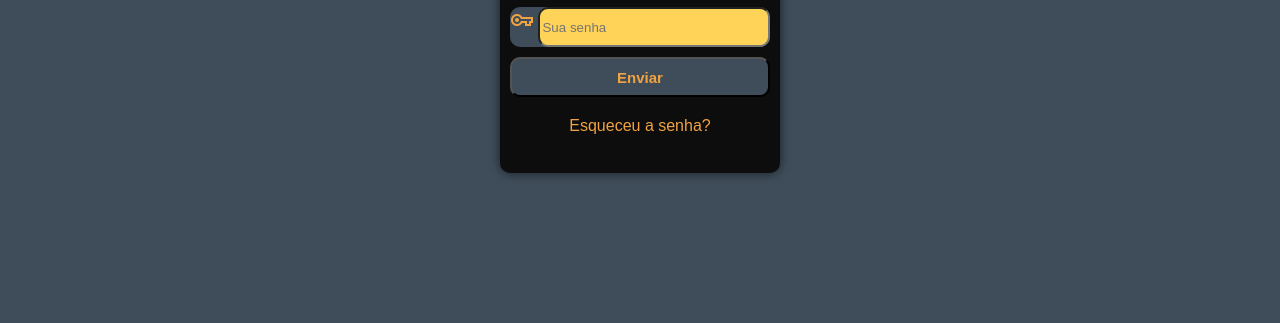
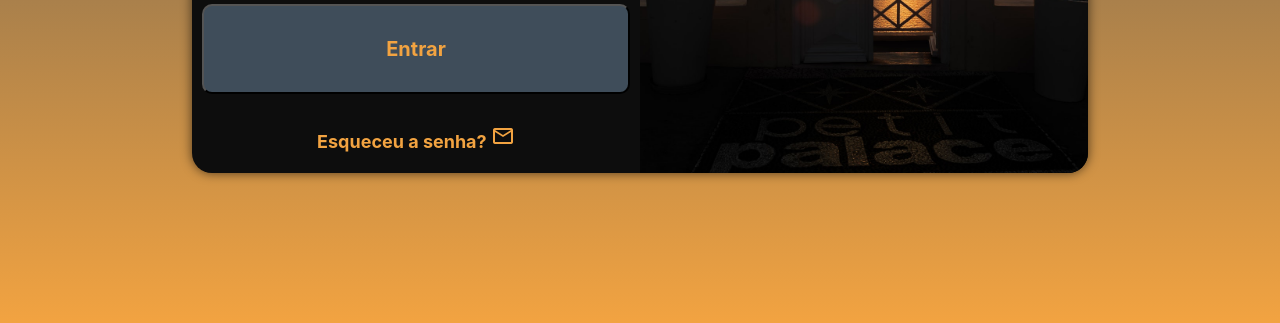
Before and after one commit to fabioskb/projeto-login, a plain HTML site: page index.html in a window 1280 px wide. Shown: the part 477-800 px from the top of the page. Drawn offline with nearby package versions, Linux system fonts and the light colour scheme.

Commit message:
Finalização do projeto Tela de Login

```diff
--- a/estilos/media-query.css
+++ b/estilos/media-query.css
@@ -1,11 +1,17 @@
 @charset "UTF-8";
+
+
 
 /* Versão Tablet */
 
 @media screen and (min-width: 768px) and (max-width: 992px) {
 
+    main {
+        background: linear-gradient(to bottom, var(--amanhecer), var(--tarde));
+    }
+
     section#login {
-        width: 70vw;
+        width: 80vw;
         height: 500px;
     }
 
@@ -13,7 +19,6 @@
         float: left;
         width: 30%;
         height: 500px;
-        border-radius: 10px 0px 0px 10px;
     }
 
     div#form {
@@ -27,23 +32,104 @@
 
     div#form>p {
         padding: 10px;
+        font-size: 17px;
+    }
+
+    span#icon-user, span#icon-key {
+        width: 50px;
+        height: 88px;
+        font-size: 35px;
+        padding: 23px 10px;
     }
 
     .box {
-        width: 46.4vw;
+        width: 100%;
         height: 90px;
+        padding-right: 0px;
     }
 
     .box input {
-        width: 42.6vw;
+        width: calc(100% - 54.5px);
         height: 90px;
+        transform: translate(0%, -7%);
+        font-size: 17px;
     }
 
     div#form > form>.button>input {
         height: 90px;
+        font-size: 19px;
     }
 
     div#form > form a {
-        margin: 40px 0px;
+        margin: 30px 0px;
+        font-size: 18px;
     }
 }
+
+/* Versão para telas acima de 992px*/
+@media screen and (min-width: 992px) {
+
+    main {
+        background: linear-gradient(to bottom, var(--amanhecer), var(--tarde));
+    }
+
+    section#login {
+        width: 70vw;
+    }
+
+    div#foto {
+        float: right;
+        width: 50%;
+        height: 500px;
+    }
+
+    div#form {
+        float: left;
+        width: 50%;
+        height: 500px;
+    }
+
+    .box input {
+        width: 90%;
+    }
+
+    div#form>h1 {
+        padding: 10px;
+        font-size: 26px;
+    }
+
+    div#form>p {
+        padding: 10px;
+        font-size: 17px;
+    }
+
+    .box {
+        width: 100%;
+        height: 90px;
+        padding-right: 0px;
+    }
+
+    span#icon-user, span#icon-key {
+        width: 50px;
+        height: 88px;
+        font-size: 35px;
+        padding: 23px 10px;
+    }
+
+    .box input {
+        width: calc(100% - 54.5px);
+        height: 90px;
+        transform: translate(0%, -7%);
+        font-size: 17px;
+    }
+
+    div#form > form>.button>input {
+        height: 90px;
+        font-size: 20px;
+    }
+
+    div#form > form a {
+        margin: 30px 0px;
+        font-size: 18px;
+    }
+}
--- a/estilos/style.css
+++ b/estilos/style.css
@@ -16,7 +16,7 @@
 }
 
 * {
-    font-family: Arial, Helvetica, sans-serif;
+    font-family: -apple-system, BlinkMacSystemFont, 'Segoe UI', Roboto, Oxygen, Ubuntu, Cantarell, 'Open Sans', 'Helvetica Neue', sans-serif;
     padding: 0px;
     margin: 0px;
     box-sizing: border-box;
@@ -36,19 +36,20 @@ main {
 }
 
 section#login {
-    position: absolute;
-    top: 50%;
-    left: 50%;
-    transform: translate(-50%, -50%);
+    position: absolute;                             /*|--------------------------|*/
+    top: 50%;                               /* <--- /*|                          |*/
+    left: 50%;                                      /*|  Centraliza a <section>  |*/
+    transform: translate(-50%, -50%);               /*|--------------------------|*/
 
     display: block;
     background-color: var(--noite);
     width: 280px;
     height: 500px;
     box-shadow: 0px 0px 11px rgba(0, 0, 0, 0.623);
-    border-radius: 10px;
+    border-radius: 20px;
+    overflow: hidden;
 
-    transition: width .3s, height .3s;
+    transition: width .5s, height .5s;
     transition-timing-function: ease;
 }
 
@@ -71,14 +72,22 @@ div#form h1 {
     text-align: center;
 }
 
-label>span#icon-user,
+label {
+    display: none;
+}
+
+span#icon-user,
 span#icon-key {
     color: var(--tarde);
-    /* margin-top: 11px; */
-    /* padding-bottom: -2px; */
+    /* background-color: black; */
+    font-size: 30px;
+    width: 40px;
+    padding: 5px;
 }
 
 .box {
+    width: 100%;
+    height: 40px;
     background-color: var(--amanhecer);
     margin: 10px 0px;
     border-radius: 10px;
@@ -91,34 +100,11 @@ span#icon-key {
 
 .box input {
     height: 40px;
-    width: 89%;
+    width: calc(100% - 45px);
+    transform: translate(0%, -24%);
     padding-left: 2px;
     border-radius: 10px;
 }
-/*
-.box>input#iuser {
-    position: absolute;
-    top: 302.5px;
-    display: block;
-    margin-left: 30px;
-    margin-top: -19px;
-    width: 82%;
-    height: 40px;
-    padding-left: 3px;
-    border-radius: 10px;
-} */
-/*
-.box>input#ipass {
-    position: absolute;
-    top: 352.5px;
-    display: block;
-    margin-left: 30px;
-    margin-top: -19px;
-    width: 82%;
-    height: 40px;
-    padding-left: 3px;
-    border-radius: 10px;
-} */
 
 div#form > form>.button>input {
     background-color: var(--amanhecer);
@@ -126,12 +112,14 @@ div#form > form>.button>input {
     font-weight: bold;
     font-size: 15px;
     text-align: center;
+    font-weight: bold;
     width: 100%;
     height: 40px;
     border-radius: 10px;
 }
 
 div#form > form>.button>input:hover {
+    background-color: #617689;
     text-decoration: underline;
 }
 
@@ -140,6 +128,7 @@ div#form > form a {
     color: var(--tarde);
     text-decoration: none;
     text-align: center;
+    font-weight: bold;
     margin-top: 20px;
 }
 div#form > form a:hover {
--- a/index.html
+++ b/index.html
@@ -20,15 +20,19 @@
                 <p>Insira seu login aqui para acessar seu ambiente de trabalho</p>
                 <form action="login.php" method="post">
                     <p class="box">
-                        <label for="iuser"><span class="material-symbols-outlined" id="icon-user">account_circle</span></label>
+                        <span class="material-symbols-outlined" id="icon-user">account_circle</span>
                         <input type="text" name="user" id="iuser" placeholder="Usuário ou Email" autocomplete="username" required>
+                        <label for="iuser">Login</label>
                     </p>
                     <p class="box">
-                        <label for="ipass"><span class="material-symbols-outlined" id="icon-key">vpn_key</span></label>
+                        <span class="material-symbols-outlined" id="icon-key">vpn_key</span>
                         <input type="password" name="pass" id="ipass" minlength="8" placeholder="Sua senha" autocomplete="current-password" required>
+                        <label for="ipass">Senha</label>
                     </p>
-                    <p class="button"><input type="submit" value="Enviar"></p>
-                    <p><a href="#">Esqueceu a senha?</a></p>
+                    <p class="button"><input type="submit" value="Entrar"></p>
+                    <p><a href="recuperar.html">
+                        Esqueceu a senha? <span class="material-symbols-outlined">mail</span>
+                    </a></p>
                 </form>
             </div>
         </section>
```
